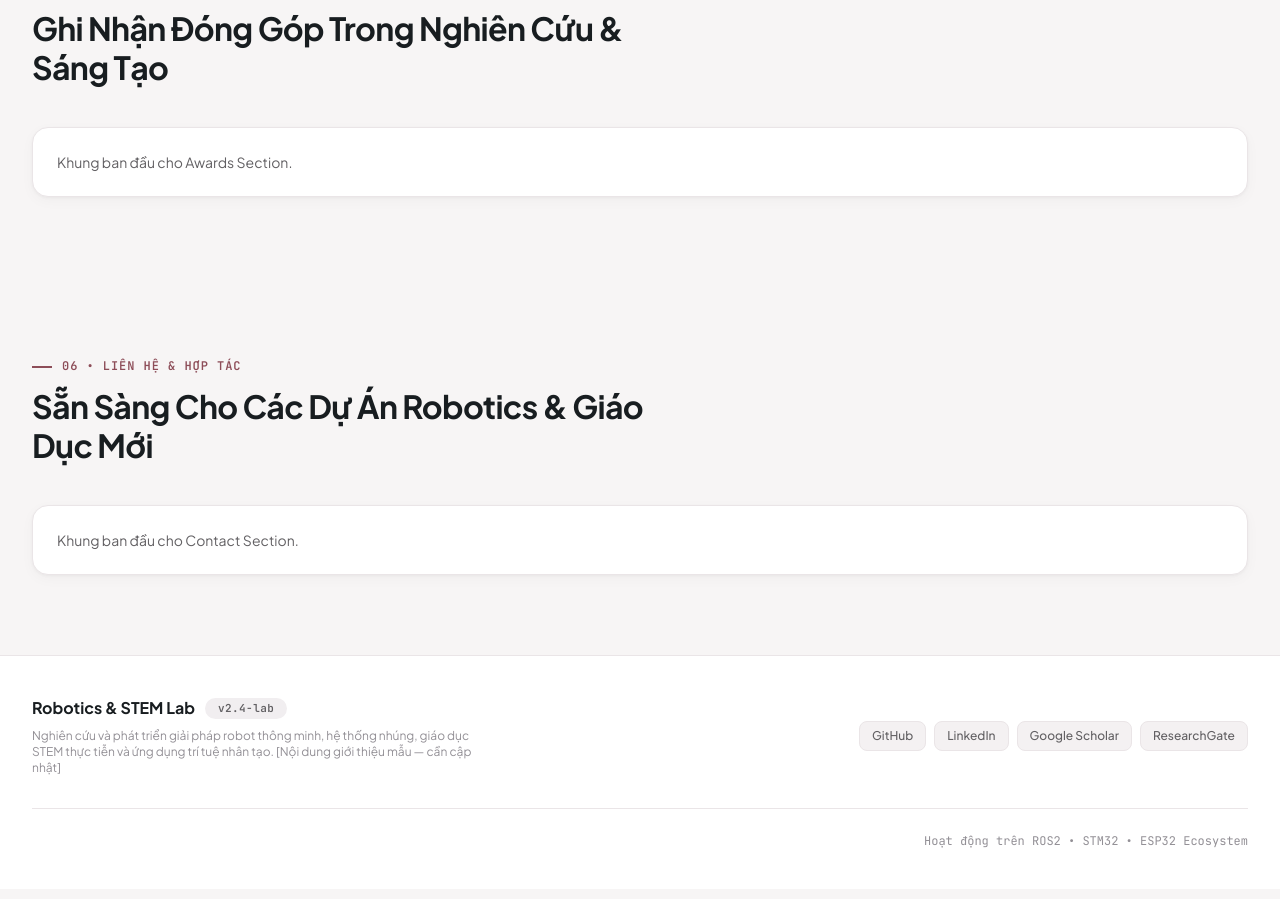
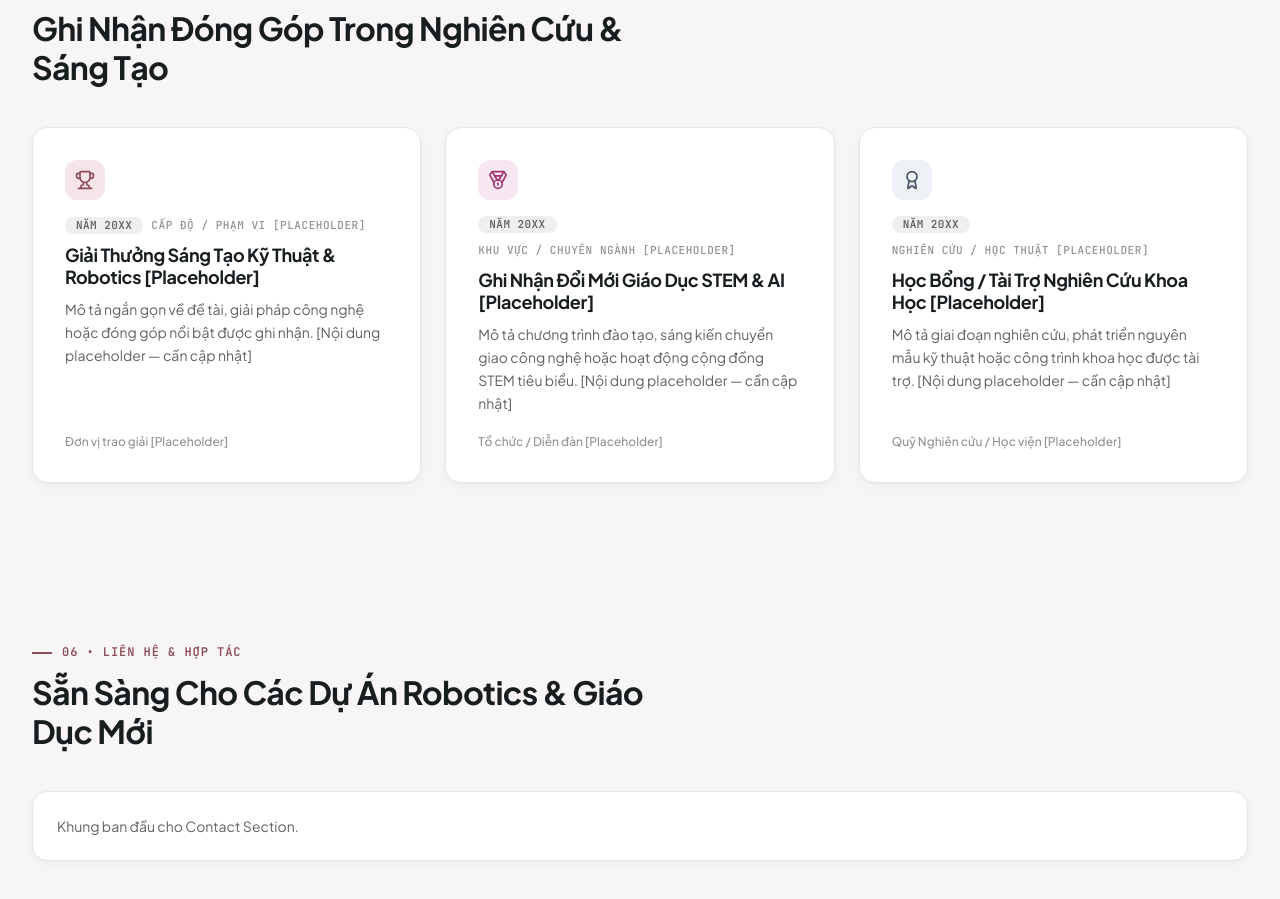
Before and after one commit to hiimnanh-gh/portfolio_chi_Xuan, a React (Vite) app in the folder portfolio_chi_xuan/: page / in a window 1280 px wide. Shown: the part 4960-5859 px from the top of the page. Built offline with nearby package versions, Linux system fonts and the light colour scheme.

Commit message:
feat(awards): implement AwardsPage with achievement cards and metadata

```diff
--- a/portfolio_chi_xuan/src/pages/Awards/AwardsPage.jsx
+++ b/portfolio_chi_xuan/src/pages/Awards/AwardsPage.jsx
@@ -1,19 +1,18 @@
-import { SectionHeading, SectionWrapper } from '@/components/shared';
-import { Card } from '@/components/ui';
+import { SectionWrapper } from '@/components/shared';
 import { SECTION_IDS } from '@/config/navigation.config';
-import { AWARDS_DATA } from './data/awards.data';
+import { AwardsGrid } from './components/AwardsGrid';
+import { AwardsHeading } from './components/AwardsHeading';
+import { AWARDS_HEADING, AWARDS_LIST } from './data/awards.data';
 
 export function AwardsPage() {
   return (
     <SectionWrapper id={SECTION_IDS.AWARDS}>
-      <SectionHeading
-        number={AWARDS_DATA.indexLabel}
-        label={AWARDS_DATA.categoryLabel}
-        title={AWARDS_DATA.title}
+      <AwardsHeading
+        number={AWARDS_HEADING.number}
+        label={AWARDS_HEADING.label}
+        title={AWARDS_HEADING.title}
       />
-      <Card>
-        <p className="text-sm text-[var(--color-text-body)]">{AWARDS_DATA.placeholderNote}</p>
-      </Card>
+      <AwardsGrid awards={AWARDS_LIST} />
     </SectionWrapper>
   );
 }
--- /dev/null
+++ b/portfolio_chi_xuan/src/pages/Awards/components/AwardCard.jsx
@@ -0,0 +1,23 @@
+import { Card } from '@/components/ui';
+import { AwardDescription } from './AwardDescription';
+import { AwardEvidenceLink } from './AwardEvidenceLink';
+import { AwardIcon } from './AwardIcon';
+import { AwardMetadata } from './AwardMetadata';
+import { AwardOrganization } from './AwardOrganization';
+import { AwardTitle } from './AwardTitle';
+
+export function AwardCard({ award }) {
+  return (
+    <Card variant="default" padding="lg" className="flex h-full flex-col">
+      <AwardIcon icon={award.icon} color={award.color} />
+      <AwardMetadata year={award.year} level={award.level} />
+      <AwardTitle title={award.title} />
+      <AwardDescription description={award.description} />
+
+      <div className="mt-auto pt-5">
+        <AwardOrganization organization={award.organization} />
+        <AwardEvidenceLink url={award.evidenceUrl} />
+      </div>
+    </Card>
+  );
+}
--- /dev/null
+++ b/portfolio_chi_xuan/src/pages/Awards/components/AwardDescription.jsx
@@ -0,0 +1,9 @@
+export function AwardDescription({ description }) {
+  if (!description) return null;
+
+  return (
+    <p className="mt-2.5 text-sm leading-relaxed text-[var(--color-text-body)]">
+      {description}
+    </p>
+  );
+}
--- /dev/null
+++ b/portfolio_chi_xuan/src/pages/Awards/components/AwardEvidenceLink.jsx
@@ -0,0 +1,17 @@
+import { ExternalLink } from 'lucide-react';
+
+export function AwardEvidenceLink({ url }) {
+  if (!url) return null;
+
+  return (
+    <a
+      href={url}
+      target="_blank"
+      rel="noopener noreferrer"
+      className="mt-2 inline-flex items-center gap-1.5 text-xs font-semibold text-[var(--color-brand-primary)] transition-colors hover:text-[var(--color-brand-primary-hover)]"
+    >
+      <span>Xem minh chứng</span>
+      <ExternalLink className="h-3.5 w-3.5" />
+    </a>
+  );
+}
--- /dev/null
+++ b/portfolio_chi_xuan/src/pages/Awards/components/AwardIcon.jsx
@@ -0,0 +1,19 @@
+import { Award, GraduationCap, Medal, Trophy } from 'lucide-react';
+import { IconBox } from '@/components/ui';
+
+const ICON_MAP = {
+  trophy: Trophy,
+  medal: Medal,
+  award: Award,
+  graduationCap: GraduationCap,
+};
+
+export function AwardIcon({ icon = 'trophy', color = 'primary' }) {
+  const IconComponent = ICON_MAP[icon] || Trophy;
+
+  return (
+    <IconBox variant={color} size="md">
+      <IconComponent className="h-5 w-5" />
+    </IconBox>
+  );
+}
--- /dev/null
+++ b/portfolio_chi_xuan/src/pages/Awards/components/AwardMetadata.jsx
@@ -0,0 +1,20 @@
+import { Badge } from '@/components/ui';
+
+export function AwardMetadata({ year, level }) {
+  if (!year && !level) return null;
+
+  return (
+    <div className="mt-4 flex flex-wrap items-center gap-2">
+      {year && (
+        <Badge variant="neutral" size="sm" mono>
+          NĂM {year}
+        </Badge>
+      )}
+      {level && (
+        <span className="font-mono-tech text-[11px] font-medium uppercase tracking-wider text-[var(--color-text-muted)]">
+          {level}
+        </span>
+      )}
+    </div>
+  );
+}
--- /dev/null
+++ b/portfolio_chi_xuan/src/pages/Awards/components/AwardOrganization.jsx
@@ -0,0 +1,9 @@
+export function AwardOrganization({ organization }) {
+  if (!organization) return null;
+
+  return (
+    <p className="text-xs font-medium text-[var(--color-text-muted)]">
+      {organization}
+    </p>
+  );
+}
--- /dev/null
+++ b/portfolio_chi_xuan/src/pages/Awards/components/AwardTitle.jsx
@@ -0,0 +1,9 @@
+export function AwardTitle({ title }) {
+  if (!title) return null;
+
+  return (
+    <h3 className="mt-2.5 text-lg font-bold text-[var(--color-text-heading)]">
+      {title}
+    </h3>
+  );
+}
--- /dev/null
+++ b/portfolio_chi_xuan/src/pages/Awards/components/AwardsGrid.jsx
@@ -0,0 +1,14 @@
+import styles from '../styles/AwardsPage.module.css';
+import { AwardCard } from './AwardCard';
+
+export function AwardsGrid({ awards = [] }) {
+  if (!awards.length) return null;
+
+  return (
+    <div className={styles.awardsGrid}>
+      {awards.map((award) => (
+        <AwardCard key={award.id} award={award} />
+      ))}
+    </div>
+  );
+}
--- /dev/null
+++ b/portfolio_chi_xuan/src/pages/Awards/components/AwardsHeading.jsx
@@ -0,0 +1,5 @@
+import { SectionHeading } from '@/components/shared';
+
+export function AwardsHeading({ number, label, title }) {
+  return <SectionHeading number={number} label={label} title={title} />;
+}
--- a/portfolio_chi_xuan/src/pages/Awards/data/awards.data.js
+++ b/portfolio_chi_xuan/src/pages/Awards/data/awards.data.js
@@ -1,6 +1,49 @@
-export const AWARDS_DATA = {
-  indexLabel: '05',
-  categoryLabel: 'GIẢI THƯỞNG & THÀNH TỰU',
+/**
+ * Dữ liệu riêng cho Awards Section (Section 05).
+ * Lưu ý: Các mục bên dưới là dữ liệu minh họa (placeholder) để hiển thị cấu trúc giao diện,
+ * không đại diện cho giải thưởng, học bổng hay bằng sáng chế đã xác thực.
+ */
+export const AWARDS_HEADING = {
+  number: '05',
+  label: 'GIẢI THƯỞNG & THÀNH TỰU',
   title: 'Ghi Nhận Đóng Góp Trong Nghiên Cứu & Sáng Tạo',
-  placeholderNote: 'Khung ban đầu cho Awards Section.',
 };
+
+export const AWARDS_LIST = [
+  {
+    id: 'award-sample-1',
+    icon: 'trophy',
+    year: '20XX',
+    level: 'Cấp độ / Phạm vi [Placeholder]',
+    title: 'Giải Thưởng Sáng Tạo Kỹ Thuật & Robotics [Placeholder]',
+    description:
+      'Mô tả ngắn gọn về đề tài, giải pháp công nghệ hoặc đóng góp nổi bật được ghi nhận. [Nội dung placeholder — cần cập nhật]',
+    organization: 'Đơn vị trao giải [Placeholder]',
+    evidenceUrl: '',
+    color: 'primary',
+  },
+  {
+    id: 'award-sample-2',
+    icon: 'medal',
+    year: '20XX',
+    level: 'Khu vực / Chuyên ngành [Placeholder]',
+    title: 'Ghi Nhận Đổi Mới Giáo Dục STEM & AI [Placeholder]',
+    description:
+      'Mô tả chương trình đào tạo, sáng kiến chuyển giao công nghệ hoặc hoạt động cộng đồng STEM tiêu biểu. [Nội dung placeholder — cần cập nhật]',
+    organization: 'Tổ chức / Diễn đàn [Placeholder]',
+    evidenceUrl: '',
+    color: 'secondary',
+  },
+  {
+    id: 'award-sample-3',
+    icon: 'award',
+    year: '20XX',
+    level: 'Nghiên cứu / Học thuật [Placeholder]',
+    title: 'Học Bổng / Tài Trợ Nghiên Cứu Khoa Học [Placeholder]',
+    description:
+      'Mô tả giai đoạn nghiên cứu, phát triển nguyên mẫu kỹ thuật hoặc công trình khoa học được tài trợ. [Nội dung placeholder — cần cập nhật]',
+    organization: 'Quỹ Nghiên cứu / Học viện [Placeholder]',
+    evidenceUrl: '',
+    color: 'slate',
+  },
+];
--- /dev/null
+++ b/portfolio_chi_xuan/src/pages/Awards/styles/AwardsPage.module.css
@@ -0,0 +1,17 @@
+.awardsGrid {
+  display: grid;
+  grid-template-columns: minmax(0, 1fr);
+  gap: 1.5rem;
+}
+
+@media (min-width: 768px) {
+  .awardsGrid {
+    grid-template-columns: repeat(2, minmax(0, 1fr));
+  }
+}
+
+@media (min-width: 1024px) {
+  .awardsGrid {
+    grid-template-columns: repeat(3, minmax(0, 1fr));
+  }
+}
```
